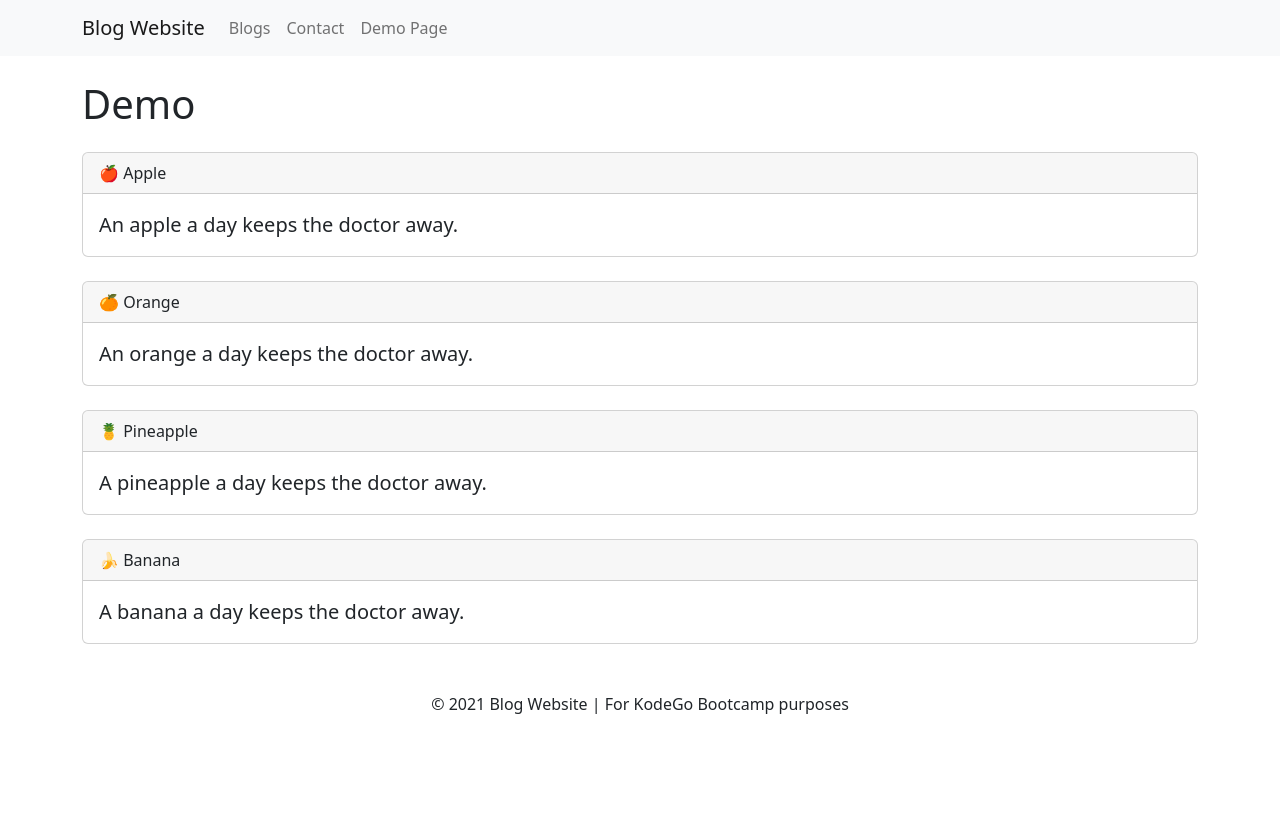
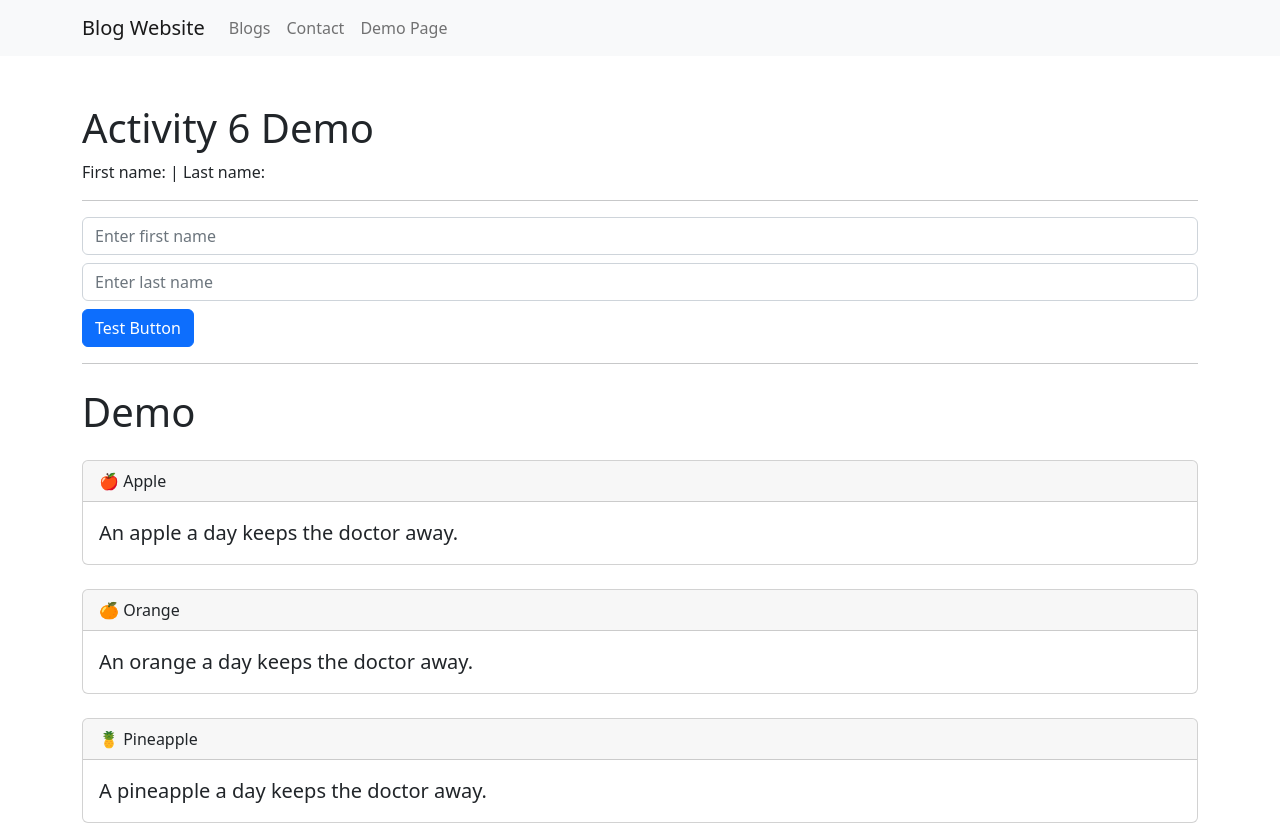
Before and after one commit to bryllim/kodego-react-demo, a React (Create React App) app: page /demo in a window 1280 px wide. Shown: the top 825 px of the page. Before the commit the page ends 800 px from the top, so only its background shows below. Built offline with nearby package versions, Linux system fonts and the light colour scheme.

Commit message:
added act 6 demo

```diff
--- a/src/pages/Demo.js
+++ b/src/pages/Demo.js
@@ -1,4 +1,5 @@
-import ListGroup from 'react-bootstrap/ListGroup';
+import Form from 'react-bootstrap/Form';
+import Button from 'react-bootstrap/Button';
 import { useState } from "react";
 import DemoCard from './components/DemoCard';
 
@@ -29,8 +30,44 @@ const Demo = () => {
         ]
     );
 
+    const [user, setUser] = useState({
+        firstName: "",
+        lastName: "",
+    });
+
+    const handleFirstNameChange = (event) => {
+        setUser({
+            ...user,
+            firstName: event.target.value
+        })
+    };
+
+    const handleLastNameChange = (event) => {
+        setUser({
+            ...user,
+            lastName: event.target.value
+        })
+    };
+
     return (
         <>
+            <h1 className="mt-5">Activity 6 Demo</h1>
+            <p>First name: {user.firstName} | Last name: {user.lastName}</p>
+            <hr></hr>
+            <Form>
+                <Form.Control type="text" placeholder="Enter first name" onChange={handleFirstNameChange}></Form.Control>
+                <Form.Control className='mt-2' type="text" onChange={handleLastNameChange} placeholder="Enter last name"></Form.Control>
+                <Button
+                    className='mt-2'
+                    variant="primary"
+                    onClick={()=>{
+                        alert(`Hello ${user.firstName} ${user.lastName}!`);
+                    }}
+                >
+                    Test Button
+                </Button>
+            </Form>
+            <hr></hr>
             <h1 className="my-4">Demo</h1>
             {fruits.map(fruit => (
                 <DemoCard
```
